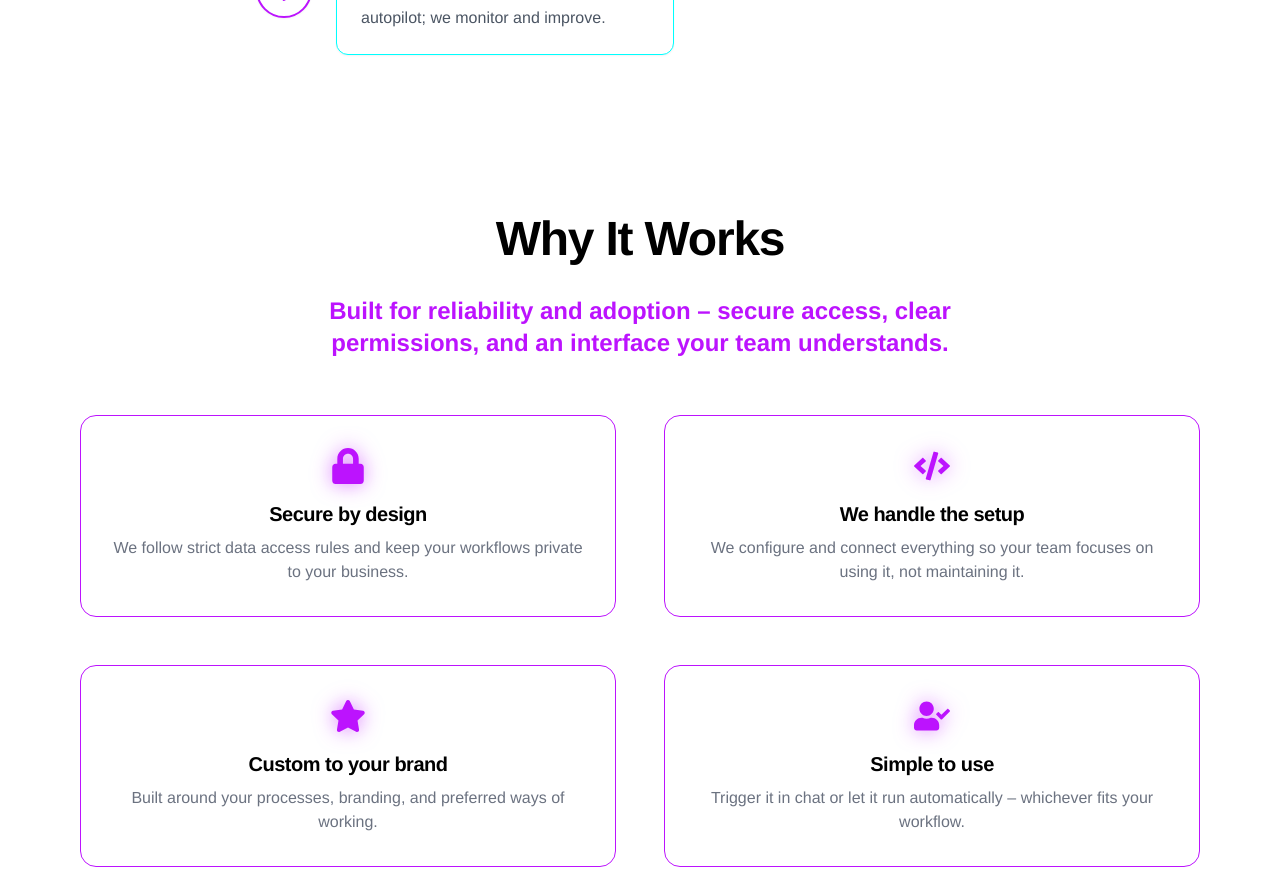
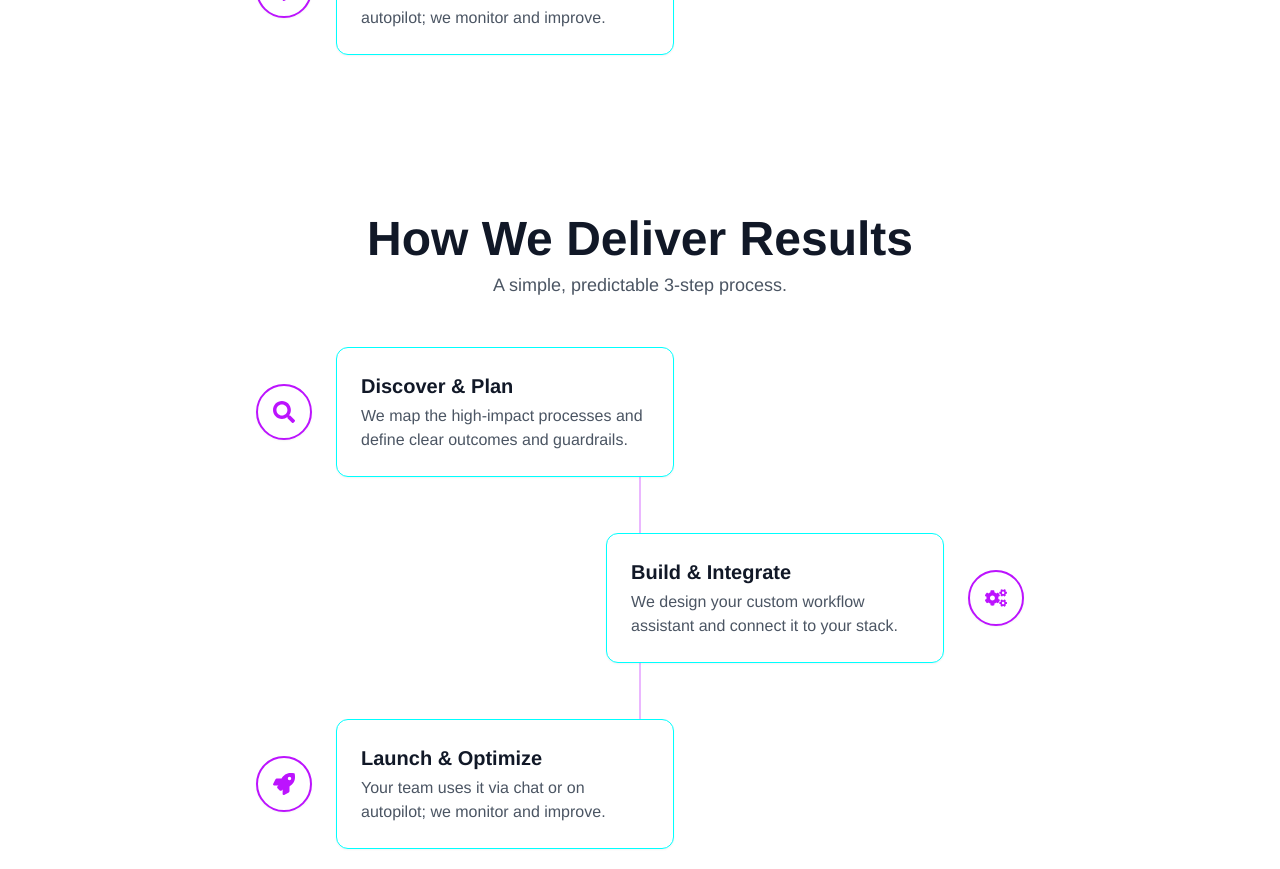
Before and after one commit to Kalcho8233/OmniNexAIWebsite, a Next.js app: page / in a window 1280 px wide. Shown: the part 1520-2389 px from the top of the page. Built offline with nearby package versions, Linux system fonts and the light colour scheme.

Commit message:
Update index.jsx

```diff
--- a/pages/index.jsx
+++ b/pages/index.jsx
@@ -24,6 +24,9 @@ export default function Home() {
       <main className="relative bg-white text-black font-sans overflow-x-hidden">
         <Navbar />
         <HeroSection />
+        {/* Timeline секция – преместена веднага след Hero */}
+        <GuideEmbed />
+
         <HowItWorks />
         <UseCaseCarousel />
         <StatsSection />
@@ -104,7 +107,7 @@ export default function Home() {
         <FinalCTA />
         <DemoForm />
         <ContactUs />
-        <GuideEmbed />
+        {/* Махнат дубликат на <GuideEmbed /> тук */}
         <Footer />
       </main>
     </>
```
